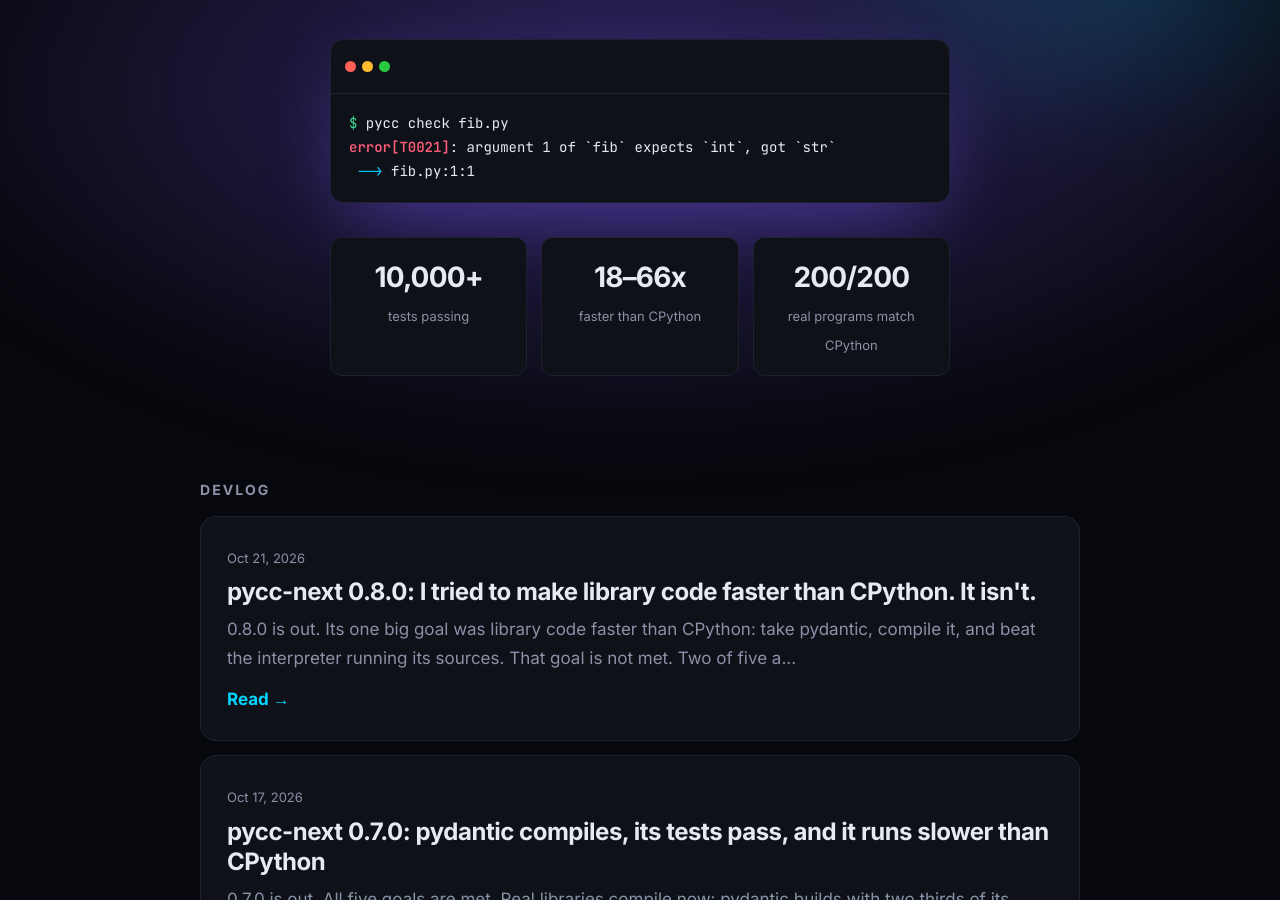
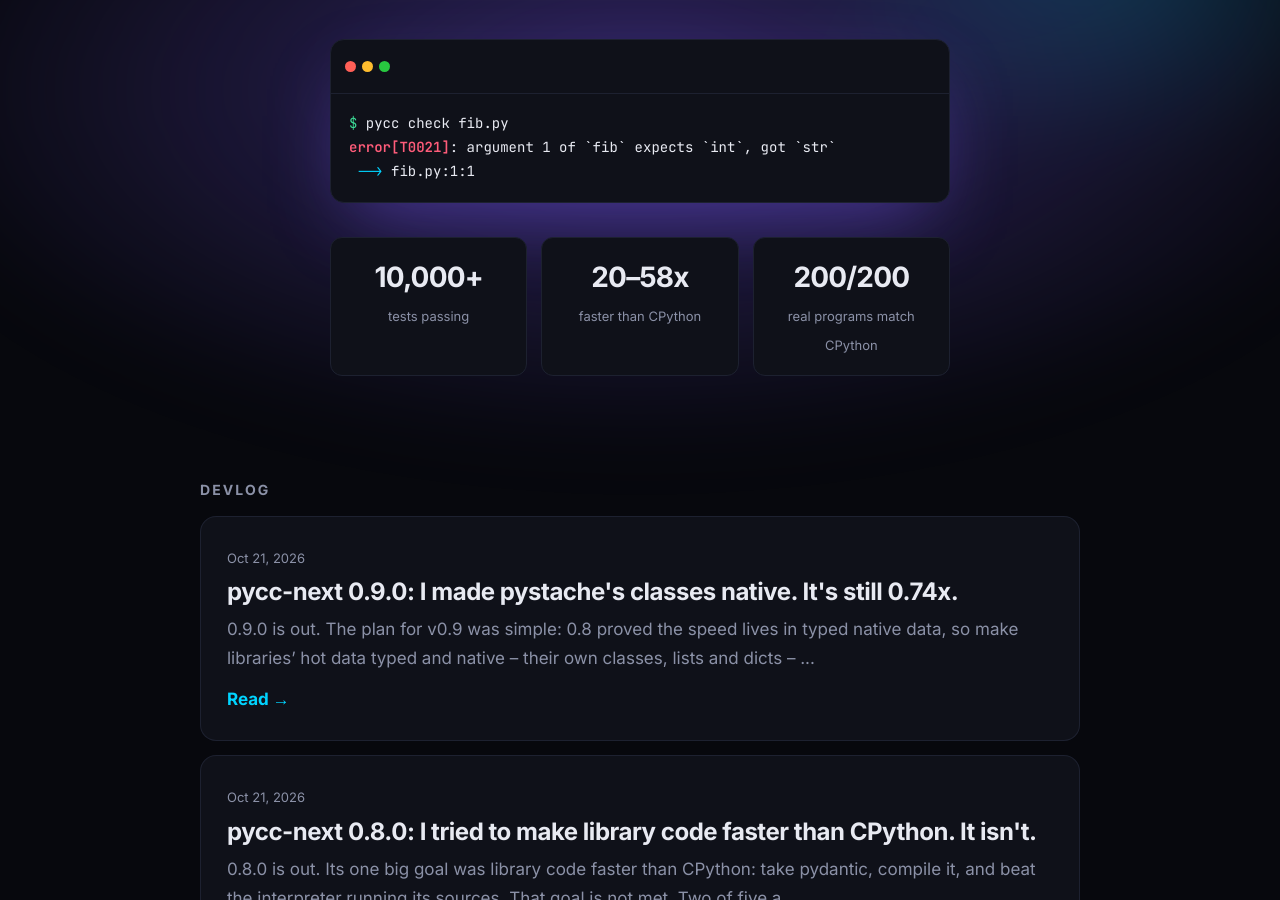
Before and after one commit to rotnov/pycc-next, a Jekyll site: the page built from blog/index.html, in a window 1280 px wide and 900 px high, scrolled down 439 px. Built offline with Jekyll 4.4.1, drawn with Linux system fonts in a browser that asks for light colours; part of the change alters nothing that is shown.

Commit message:
Blog: pycc-next 0.9.0 launch post
Co-Authored-By: Claude Opus 5.5 <noreply@anthropic.com>
Claude-Session: https://claude.ai/code/session_017eS5CQXwuhKpRTFb5kJ9nd

```diff
--- a/blog/_layouts/home.html
+++ b/blog/_layouts/home.html
@@ -10,7 +10,7 @@ layout: default
  <span class="m">--></span> fib.py:1:1</pre></div>
   <div class="stats">
     <div><b>10,000+</b><span>tests passing</span></div>
-    <div><b>18–66x</b><span>faster than CPython</span></div>
+    <div><b>20–58x</b><span>faster than CPython</span></div>
     <div><b>200/200</b><span>real programs match CPython</span></div>
   </div>
 </section>
--- /dev/null
+++ b/blog/_posts/2026-10-21-pycc-next-0-9-0.md
@@ -0,0 +1,146 @@
+---
+title: "pycc-next 0.9.0: I made pystache's classes native. It's still 0.74x."
+---
+
+0.9.0 is out. The plan for v0.9 was simple: 0.8 proved the speed lives in **typed native
+data**, so make libraries' hot data typed and native -- their own classes, lists and dicts
+-- and watch the template engine, the Markdown engine and pydantic speed up. **Two of five
+accept items are met. The three speed goals are not.** This post is about what shipped,
+and about why a 25% cut in instructions bought almost nothing on the clock.
+
+## 🏁 The scorecard
+
+| goal | target | result |
+|---|---|---|
+| 1. native hot state in `--non-strict` | a package's own classes, lists and dicts native; `Generic[...]`, class-body lambdas, cross-module bases | ✅ **met** in its stated exact form (cross-module subclass = CPython class over the native base's layout) |
+| 2. template engine | pystache >= 2x CPython | ❌ **not met**: **0.74x** (586k vs 505k instructions per round) |
+| 3. Markdown | mistune >= 1.5x | ❌ **not met**: about **1x** (0.86x-1.05x) |
+| 4. pydantic no slower | every phase >= 1.0x | ❌ **not met**: import 0.91x-0.98x, define ~0.79x, schema ~0.8x, round-trips 0.94x |
+| 5. strict = a type checker | strict refusals match `mypy --strict`, issues #8/#9 | ✅ **met**: 9 refusals, mypy rejects 8, the ninth passes only through `Any` |
+
+## 🧱 What shipped
+
+A lot of library code that used to be shipped off to CPython class by class now stays
+native in `--non-strict`:
+
+- 🧩 **Native closures.** A nested function with unannotated parameters used as a value --
+  `map(get_text, parts)`, `return resolve`, `sorted(xs, key=step)` -- is a native closure
+  over the variables it reads. It used to run its `def` in CPython on *every call* of the
+  enclosing function.
+- 📦 **`*args` and `**kwargs` of objects** keep a class native: a constructor
+  `def __init__(self, a, *items)` binds Python's call exactly as CPython does, `TypeError`
+  messages included.
+- 🧬 **`Generic[T]` classes, made by CPython.** A published compiled class is now created
+  when its `class` statement runs, by its metaclass, from its real bases and a **compiled
+  template** carrying its methods and layout. CPython runs the class machinery (MRO,
+  `__init_subclass__`, `__mro_entries__`), so `class Box(Generic[T])` is native and Python
+  sees `Box[int]`, `__parameters__`, `__orig_bases__`. Lambdas in class bodies too.
+- 🐍 **Python subclasses of compiled classes.** `class S(m.C)` in Python code used to raise
+  `not an acceptable base type`. Now it works, and when *compiled* code calls a method the
+  Python subclass overrides, **the override runs**.
+- 🐛 **A real bug, fixed by per-class dispatchers.** A subclass instance reaching compiled
+  code typed as its base ran the **base's** methods: `show_it(Derived(3))` printed `base3`,
+  CPython prints `derived3`. A method call whose class has an overriding compiled subclass
+  now goes through one dispatcher per (class, method) that tests the run-time class. A
+  class nobody overrides pays nothing.
+- ⚡ **Call-site method caches.** `node.render(engine, context)` on a node read from a
+  list: a hit is two compares and a direct call of the compiled method.
+- ✂️ **Native `html.escape` and `re.escape`**, identity-guarded so a monkeypatched callee
+  still gets called, with CPython's exact results.
+- ✅ **`mypy --strict` parity in CI.** Every program strict mode refuses must be rejected by
+  mypy too, or be listed in `DEVIATIONS.md` with a reason.
+- 🪟 **Native class publication fixes** (issues #8, #9): a non-strict native build publishes
+  its compiled classes in `__main__` like `--ext` modules do, so one module-level
+  statement no longer sends every class to CPython.
+
+## 🧪 pystache: the number that hurts
+
+pystache 0.6.8's own benchmark, instructions per round (callgrind, steady state):
+
+| step | compiled | CPython |
+|---|---|---|
+| start of v0.9 | 783k | 505k |
+| `*args` + native closures | 611k | 505k |
+| `html.escape`, 2-way attribute caches | 582k | 505k |
+| templates, dispatchers, call-site caches | **586k** | 505k |
+
+**783k -> 586k.** Python frames per round: **127 -> 40**. And the wall clock says
+**0.74x** of CPython (median of 15 interleaved runs, today; 0.73x-0.94x across earlier
+v0.9 runs on a loaded machine). Why so little?
+
+1. **The floor is CPython's, not mine.** Of CPython's 505k instructions per round, about
+   **158k** is regex searches, `match.start/end/groupdict` and `re.compile`'s cache lookup
+   of a ~300-character pattern. No compile of pystache removes that. 2x means <= ~252k per
+   round, so *everything* the compiled code does itself would have to fit in **~94k**. It
+   spends ~428k.
+2. **That 428k is crossing the boundary, not computing.** Method calls on objects, `str`
+   copies at each crossing into CPython, context lookups through CPython dicts and
+   `getattr`, the last Python frames.
+3. **Instruction cache.** The hot code is the runtime's generic object-call paths plus the
+   C API they enter: measured during v0.9, 21.0k L1i misses per round against CPython's 8.2k. Building with `O2`
+   or `Os` instead of `O3`, or without inline refcounting, changed **neither size nor wall
+   time** -- the optimizer's output was never the problem.
+
+Getting to 2x needs the template's data -- context stacks, parsed nodes, rendered parts --
+to stay native *end to end*. That's a bigger change than v0.9.
+
+## 📝 mistune and pydantic
+
+**mistune 3.3.4**: suite passes compiled, `mistune.html` over every benchmark document
+**0.86x-1.05x**, the full parser with every plugin **0.84x-0.97x** (15 interleaved runs,
+twice, today). Its parsers derive from `Parser(Generic[ST])` with private members and its
+renderers dispatch through `getattr`; those stay CPython classes.
+
+**pydantic 2.13.5**, built whole, 1036 of 1249 functions native, suite clean. Medians of 21
+interleaved fresh-process runs, measured twice today:
+
+| phase | speed vs CPython |
+|---|---|
+| import | ❌ **0.91x-0.98x** |
+| model definition | ❌ **0.78x-0.80x** |
+| `model_json_schema()` | ❌ **0.77x-0.83x** |
+| round-trips | ❌ **0.94x** |
+
+One honesty note. Mid-cycle I recorded **import 0.85x**, against 0.8.0's 0.96x -- it looked
+like a regression. So for the release I built **0.8.0 and 0.9.0 side by side and measured
+them back to back**: 0.8.0 gave 0.92x and 0.97x, 0.9.0 gave 0.98x and 0.91x, and under
+callgrind `import pydantic` costs **375.6M instructions vs 372.1M (+0.9%)**. It was noise
+on a shared machine, not a regression. 11 runs weren't enough; 21, twice, against the old
+build, were.
+
+## ⚡ Benchmarks
+
+Fresh run on the release commit, `python3 bench/run.py`, best of 7, shared 4-core Xeon
+2.1 GHz, Linux x86_64:
+
+| program | CPython | pycc-next | Rust | vs CPython | vs Rust |
+|---|---|---|---|---|---|
+| collections_bfs | 0.914s | 0.122s | 0.051s | **7.5x faster** | 2.39x slower |
+| fib | 0.254s | 0.012s | 0.007s | **20.5x faster** | 1.72x slower |
+| mandelbrot | 1.443s | 0.039s | 0.037s | **36.9x faster** | 1.07x slower |
+| nbody | 2.380s | 0.066s | 0.025s | **35.9x faster** | 2.68x slower |
+| prefix_sum_np (kernel) | 2.630s | 0.035s | 0.018s | **74.7x faster** | 1.98x slower |
+| sieve | 1.509s | 0.051s | 0.022s | **29.8x faster** | 2.26x slower |
+| spectral_norm | 0.843s | 0.015s | 0.010s | **57.5x faster** | 1.50x slower |
+| stencil2d (kernel) | 3.528s | 0.008s | 0.003s | **454.3x faster** | 2.38x slower |
+
+pycc-next's own times are within noise of 0.8.0 (a first run gave collections_bfs 0.160s;
+re-run 0.126s against 0.8.0's 0.129s on the same machine). Windows is not benchmarked.
+
+## 💡 What this teaches
+
+Two releases in a row now say the same thing, louder. **Speed comes from typed code.**
+Typed programs run 20-58x faster than CPython; typed native data in real packages
+(diff-match-patch, pypng) about 12x. **Dynamic library code reaches roughly CPython
+parity** -- 0.74x to ~1x -- even after its classes, closures and dispatch go native,
+because the work that remains is object protocol and C-API crossings that CPython's
+specializing interpreter already does in compact, cache-hot C.
+
+So the direction is clear: the compiler pays off where types are known, and the job for
+untyped library code is *correctness at parity*, not miracles. Beating CPython on a
+library like pystache needs its data to never become a CPython object in the hot path --
+that's a design question for the next milestone, and I'll write it down as a goal, not a
+result.
+
+👉 [Release v0.9.0](https://github.com/rotnov/pycc-next/releases/tag/v0.9.0): Linux x86_64,
+Linux aarch64, macOS arm64 and Windows x86_64 archives, each with its sha256.
```
